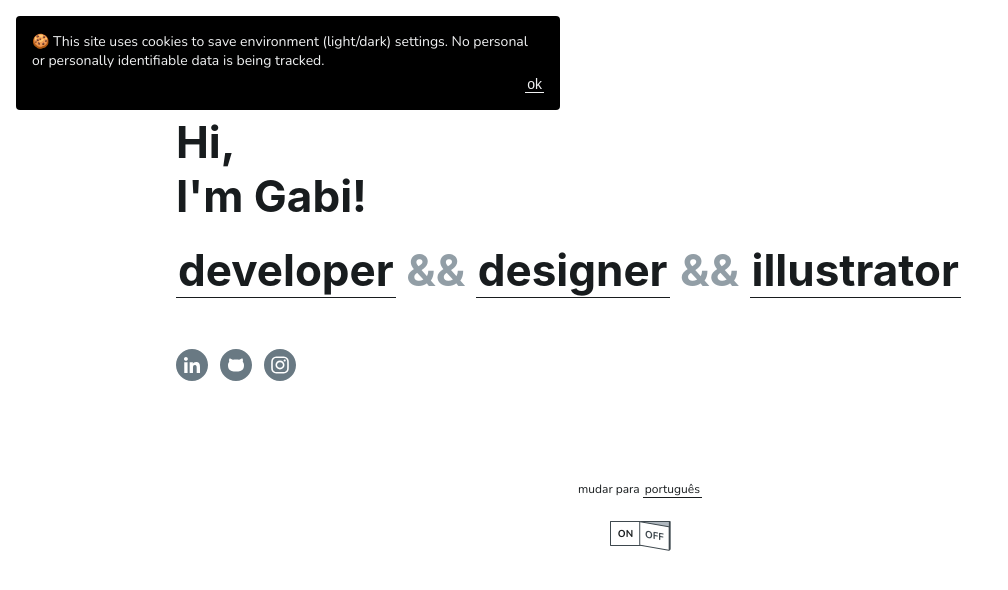
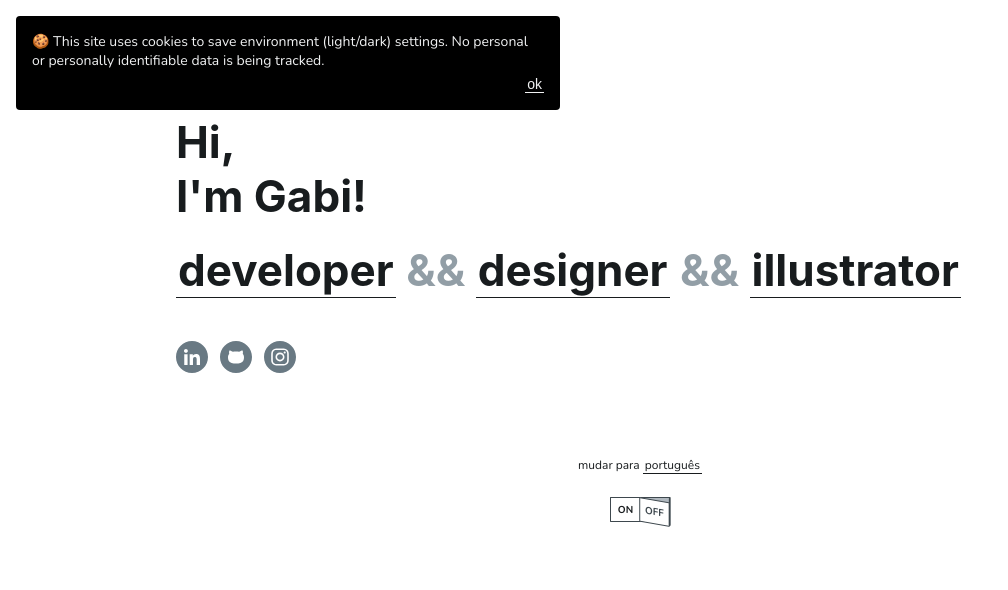
Before and after one commit to gabischima/gabischima.github.io, a Jekyll site: the page built from en/index.md, in a window 1280 px wide. Shown: the top 590 px of the page, without its empty margins (0-1008 px from the left). Built offline with Jekyll 4.4.1, drawn with Linux system fonts in a browser that asks for light colours.

Commit message:
style: reduce home spacing

```diff
--- a/assets/css/general.scss
+++ b/assets/css/general.scss
@@ -102,7 +102,7 @@ b {
 
 .gsm-footer {
   text-align: center;
-  padding: 48px 0 100px;
+  padding: 32px 0 100px;
 }
 
 /*
--- a/assets/css/home.scss
+++ b/assets/css/home.scss
@@ -21,7 +21,7 @@
 }
 
 .gsm-home > .gsm-social-medias {
-  padding-top: 32px;
+  padding-top: 24px;
 }
 
 @media screen and (min-width: 544px) {
```
